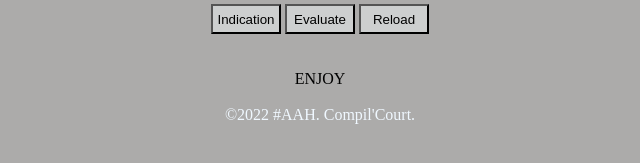
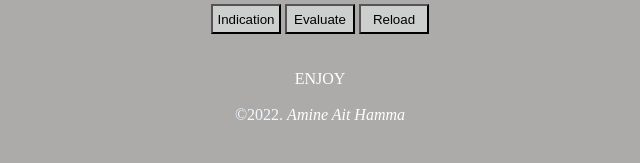
Before and after one commit to amineaith3/mindgame, a plain HTML site: page index.html in a window 1280 px wide. Shown: the part 523-686 px from the top of the page, 320-960 px from the left. Drawn offline with Linux system fonts and the light colour scheme.

Commit message:
updates Again

```diff
--- a/index.html
+++ b/index.html
@@ -58,7 +58,7 @@
     </main>
     <script src="mindgame.js"></script>
     <footer>
-        &copy;2022 <span onclick="show();" style="">#AAH</span>. <a class="compil" target="_blank">Compil'Court.</a>
+         <span onclick="show();">&copy;2022</span>. <a class="compil" target="_blank" href="https://amineaithamma.vercel.app">Amine Ait Hamma</a>
     </footer>
 
 </body>
--- a/mindgame.css
+++ b/mindgame.css
@@ -135,9 +135,14 @@ a:visited {
 }
 
 .enjoy {
-    /*color: antiquewhite;*/
+    color: white
 }
 
+.compil{
+    color: white;
+    font-style: italic;
+    text-decoration: none; /* Remove underline */
+}
 .ccg {
     color: blue;
 }
```
